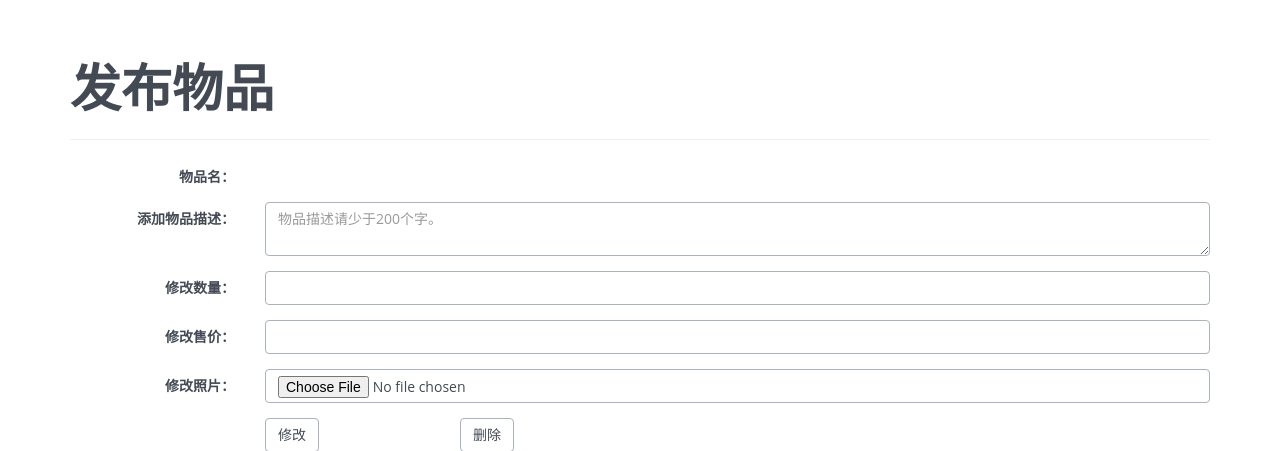
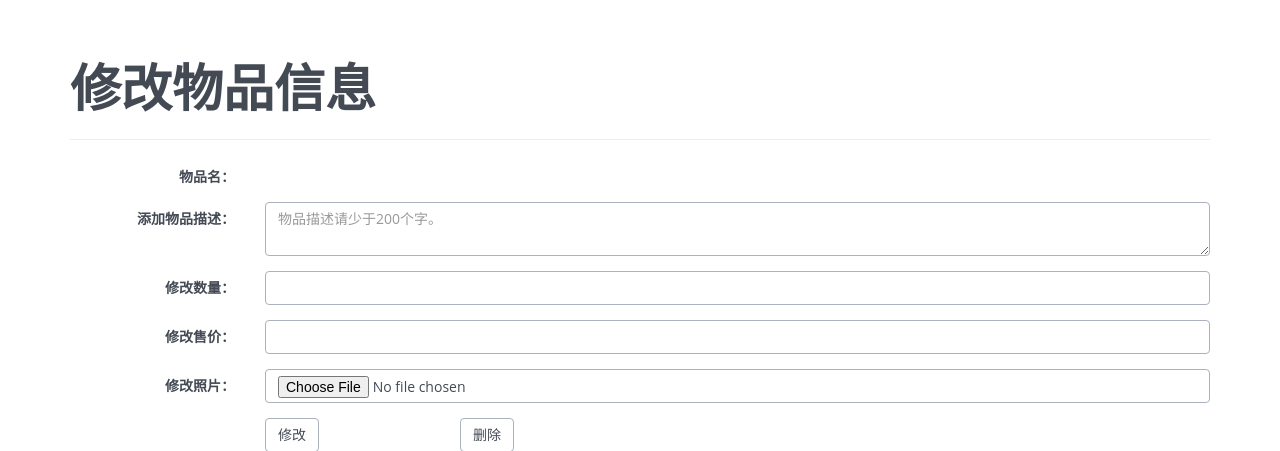
Before and after one commit to coolbit-in/bookseller, a Django app: template bookseller/apps/main/templates/item_update.html in a window 1280 px wide. Shown: the part 51-502 px from the top of the page. Run offline with Django 3.2, Linux system fonts and the light colour scheme; the template is opened without the code that fills it, so the values that code supplies are empty; parts of the project's set-up code (start-up, migrations or seed data) failed here and were passed over.

Commit message:
rechange the update page

```diff
--- a/bookseller/apps/main/templates/item_update.html
+++ b/bookseller/apps/main/templates/item_update.html
@@ -1,11 +1,11 @@
 {% extends "base.html" %}
 
-{% block title %}发布物品{% endblock %}
+{% block title %}修改物品信息{% endblock %}
 
 {% block content %}
 <div class="container">
     <div class="page-header">
-        <h1>发布物品</h1>
+        <h1>修改物品信息</h1>
     </div>
     <div id="project">
         <form class="form-horizontal" role="form" action="" method="post">
```
